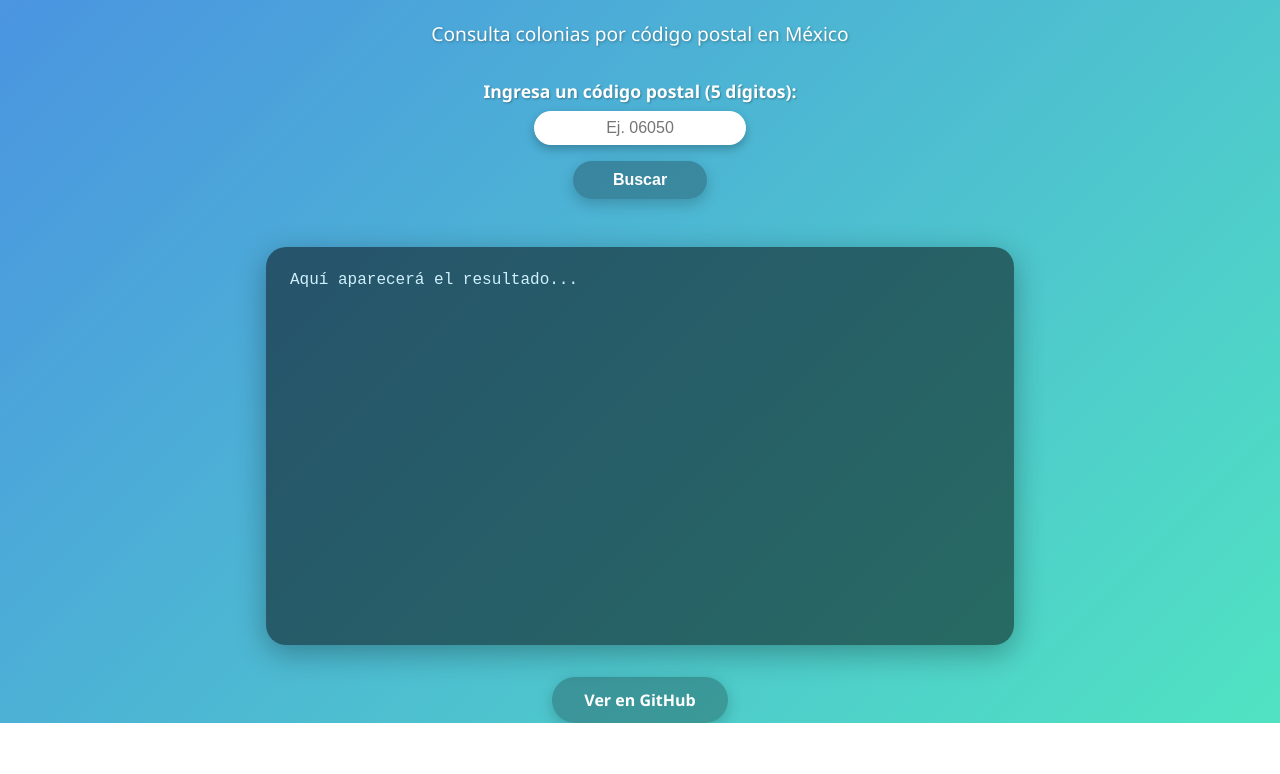
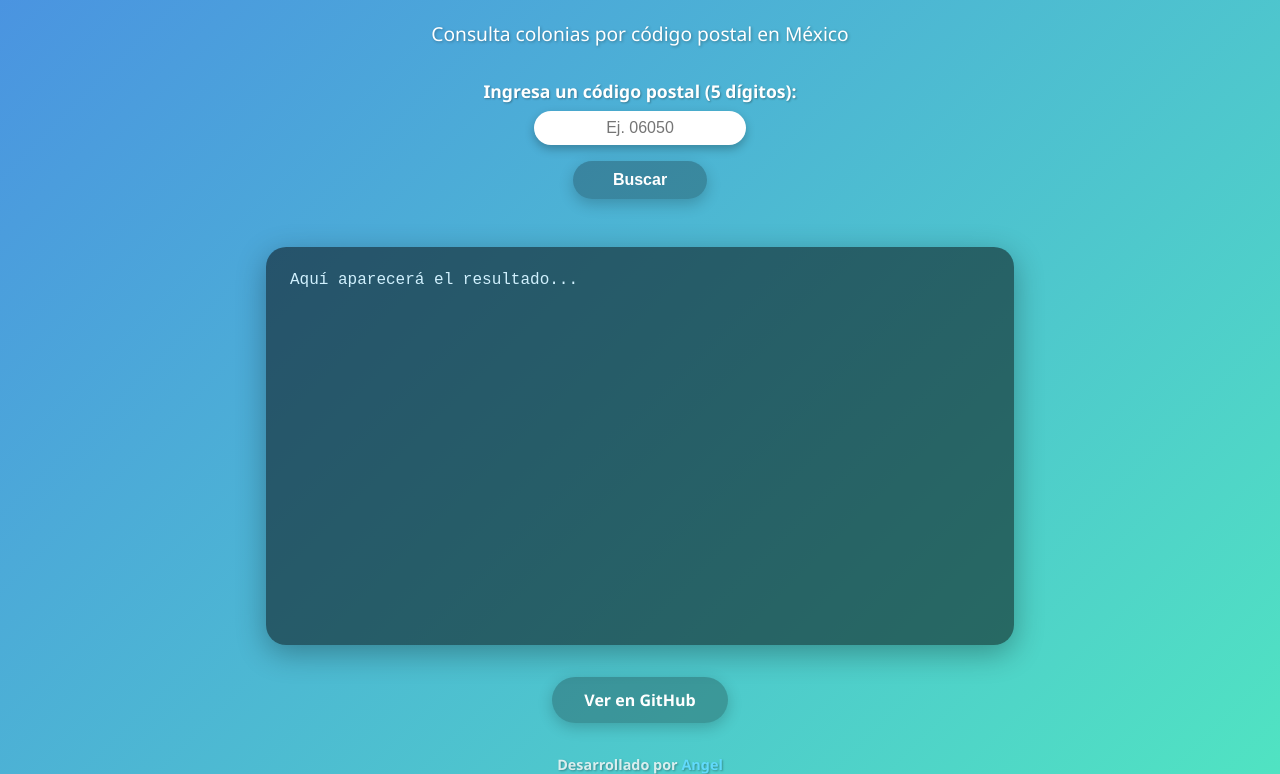
Before and after one commit to angel24r/API-Codigos-Postales-Mexico-Express, a website: page views/index.html in a window 1280 px wide. Shown: the part 100-874 px from the top of the page. Before the commit the page ends 823 px from the top, so only its background shows below. Drawn offline with Linux system fonts and the light colour scheme.

Commit message:
first commit

```diff
--- a/views/index.html
+++ b/views/index.html
@@ -122,6 +122,10 @@
 
     <a href="https://github.com/tu_usuario/tu_repositorio" target="_blank" class="button-github">Ver en GitHub</a>
 
+    <footer style="margin-top: 2rem; text-align: center; color: rgba(255,255,255,0.8); font-size: 0.9rem; font-weight: 600; text-shadow: 1px 1px 2px rgba(0,0,0,0.3);">
+        Desarrollado por <a href="https://github.com/angel24r" target="_blank" style="color: #61dafb; text-decoration: none;">Angel</a>
+    </footer>
+
   <script>
     const input = document.getElementById('cp-input');
     const button = document.getElementById('search-btn');
```
Lines whose indentation alone changed are shown as unchanged.
